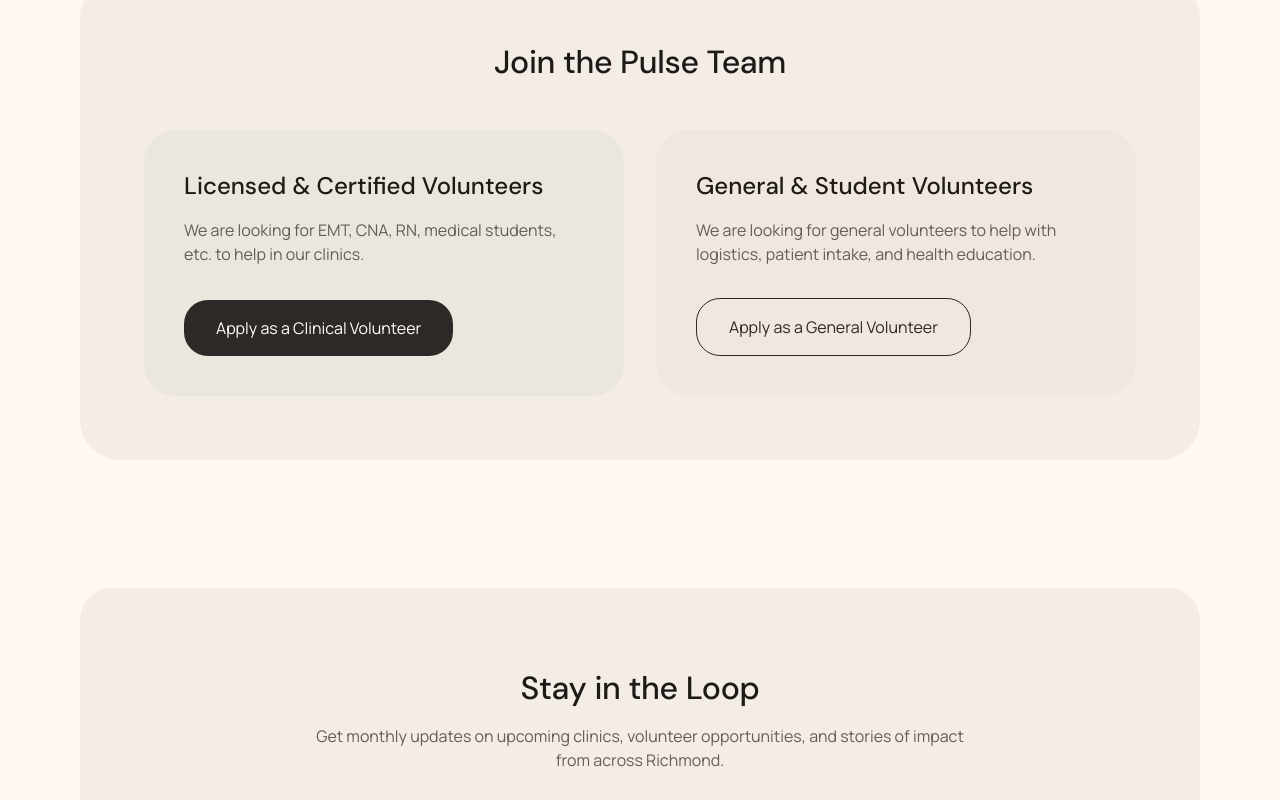
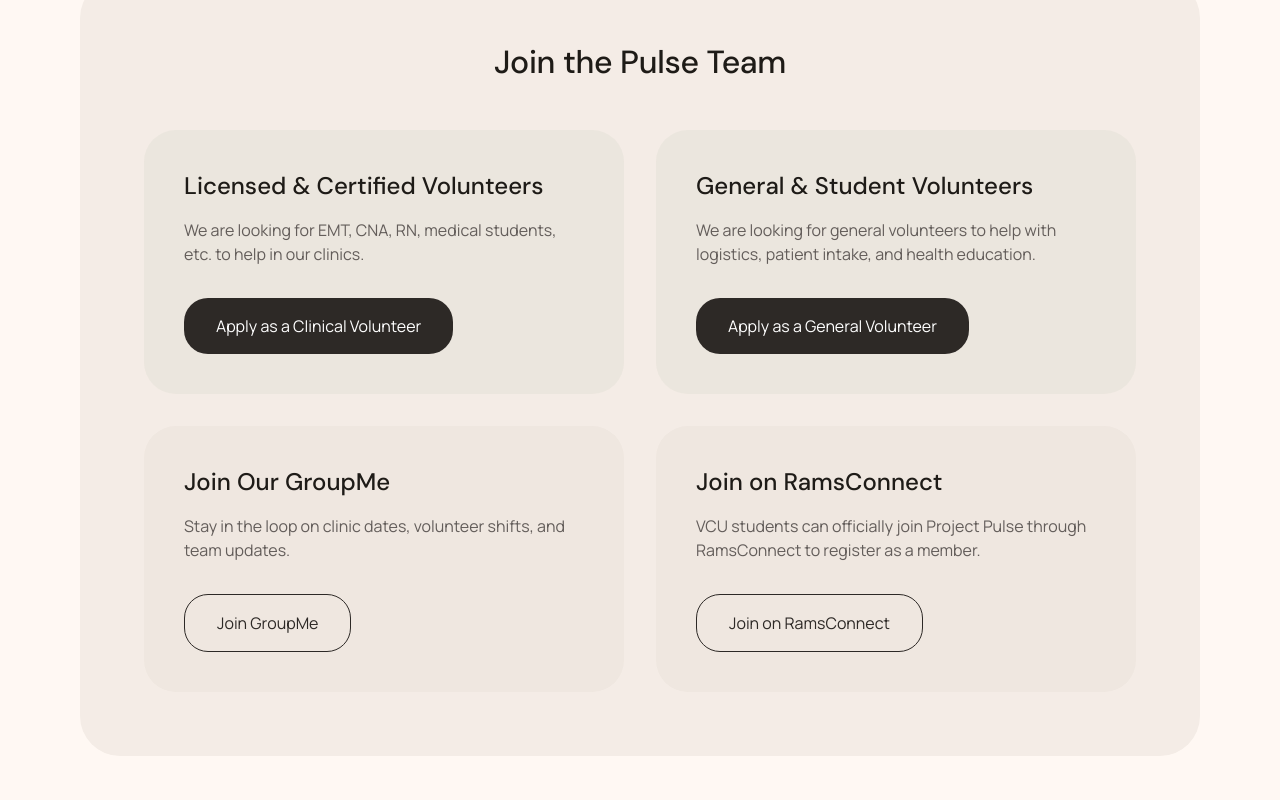
Before and after one commit to VihaanChhabria/project-pulse-website, a React (Vite) app: page / in a window 1280 px wide. Shown: the part 3460-4260 px from the top of the page. Built offline with nearby package versions, Linux system fonts and the light colour scheme.

Commit message:
added groupme and ramsconnect to voluneer section

```diff
--- a/src/components/landing/DonationsSection.jsx
+++ b/src/components/landing/DonationsSection.jsx
@@ -1,6 +1,6 @@
 export default function DonationsSection() {
   return (
-    <section className="bg-surface-container-low py-24 md:py-32" id="donations">
+    <section className="bg-background py-24 md:py-32" id="donations">
       <div className="max-w-container-max mx-auto px-margin-mobile md:px-margin-desktop">
         <div className="text-center max-w-2xl mx-auto mb-16">
           <h2 className="font-headline-lg text-headline-lg-mobile md:text-headline-lg text-on-background mb-4">
--- a/src/components/landing/VolunteerSection.jsx
+++ b/src/components/landing/VolunteerSection.jsx
@@ -30,7 +30,7 @@
                 Apply as a Clinical Volunteer
               </button>
             </div>
-            <div className="bg-surface-container-high p-10 rounded-[32px] flex flex-col justify-between items-start">
+            <div className="bg-primary-container/10 p-10 rounded-[32px] flex flex-col justify-between items-start">
               <div>
                 <h3 className="font-headline-md text-headline-md text-on-background mb-4">
                   General & Student Volunteers
@@ -48,9 +48,55 @@
                     "_blank",
                   );
                 }}
+                className="px-8 py-4 bg-[#2D2926] text-white rounded-[24px] font-label-md btn-active"
+              >
+                Apply as a General Volunteer
+              </button>
+            </div>
+            <div className="bg-surface-container-high p-10 rounded-[32px] flex flex-col justify-between items-start">
+              <div>
+                <h3 className="font-headline-md text-headline-md text-on-background mb-4">
+                  Join Our GroupMe
+                </h3>
+                <p className="font-body-md text-body-md text-secondary mb-8">
+                  Stay in the loop on clinic dates, volunteer shifts, and team
+                  updates.
+                </p>
+              </div>
+              <button
+                type="button"
+                onClick={() => {
+                  window.open(
+                    "https://groupme.com/join_group/111412217/Ufu6tsde",
+                    "_blank",
+                  );
+                }}
                 className="px-8 py-4 border-[1.5px] border-[#2D2926] text-[#2D2926] rounded-[24px] font-label-md btn-active"
               >
-                Apply as a General Volunteer
+                Join GroupMe
+              </button>
+            </div>
+            <div className="bg-surface-container-high p-10 rounded-[32px] flex flex-col justify-between items-start">
+              <div>
+                <h3 className="font-headline-md text-headline-md text-on-background mb-4">
+                  Join on RamsConnect
+                </h3>
+                <p className="font-body-md text-body-md text-secondary mb-8">
+                  VCU students can officially join Project Pulse through
+                  RamsConnect to register as a member.
+                </p>
+              </div>
+              <button
+                type="button"
+                onClick={() => {
+                  window.open(
+                    "https://vcu.campusgroups.com/ProjectPulse/club_signup",
+                    "_blank",
+                  );
+                }}
+                className="px-8 py-4 border-[1.5px] border-[#2D2926] text-[#2D2926] rounded-[24px] font-label-md btn-active"
+              >
+                Join on RamsConnect
               </button>
             </div>
           </div>
--- a/src/pages/LandingPage.jsx
+++ b/src/pages/LandingPage.jsx
@@ -7,7 +7,7 @@
 import GetInTouchSection from "../components/landing/GetInTouchSection";
 import MissionSection from "../components/landing/MissionSection";
 import NewsSection from "../components/landing/NewsSection";
-import NewsletterSection from "../components/landing/NewsletterSection";
+// import NewsletterSection from "../components/landing/NewsletterSection";
 import VolunteerSection from "../components/landing/VolunteerSection";
 
 export default function LandingPage() {
@@ -25,7 +25,7 @@
         <VolunteerSection />
       </main>
 
-      <NewsletterSection />
+      {/* <NewsletterSection /> */}
       <GetInTouchSection />
       <LandingFooter />
     </div>
```
